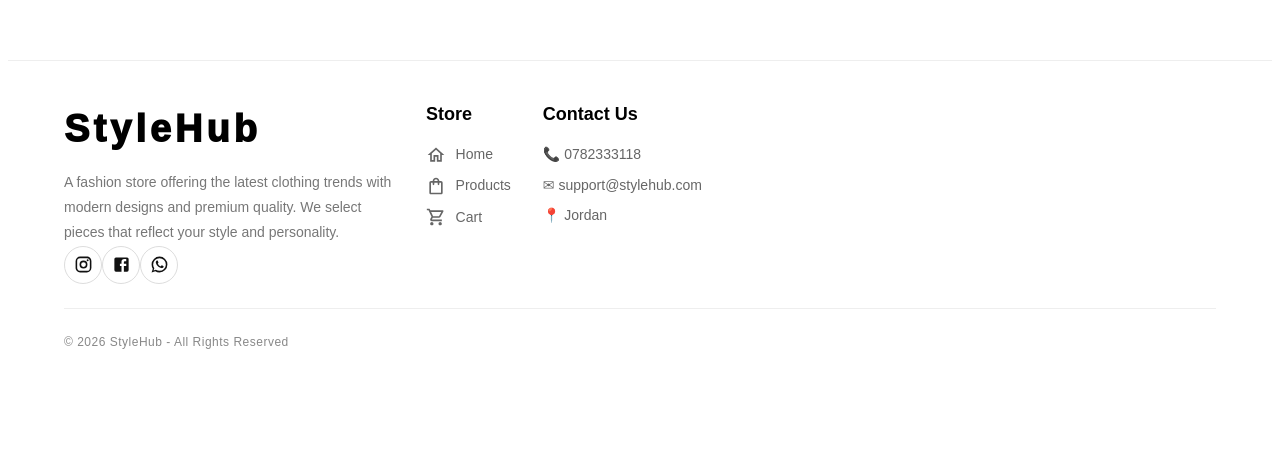
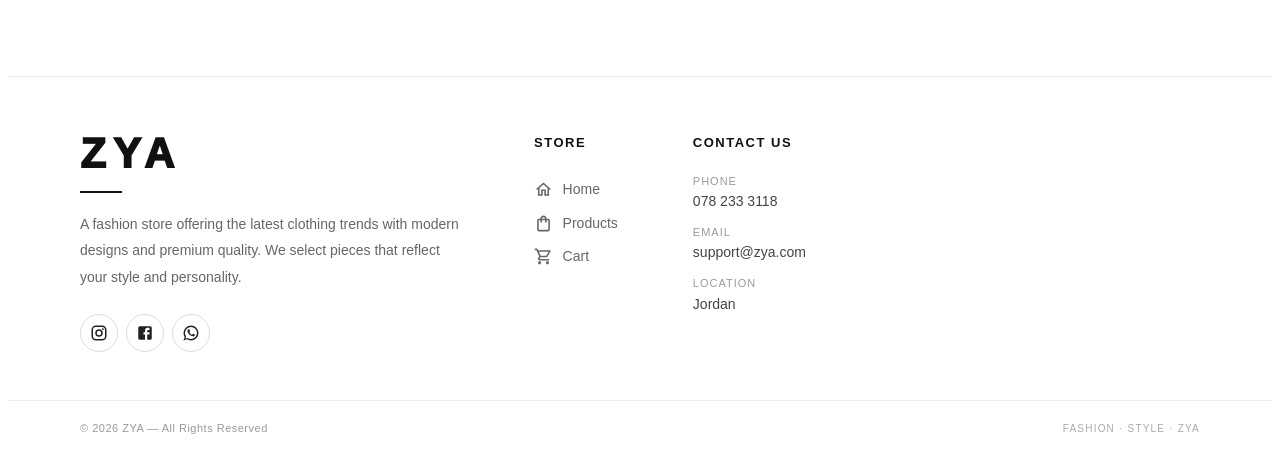
Before and after one commit to Hazim47/stylehub, a React app in the folder frontend/: page /notifications in a window 1280 px wide. Shown: the part 1032-1495 px from the top of the page. Before the commit the page ends 1407 px from the top, so only its background shows below. Built offline with nearby package versions, Linux system fonts and the light colour scheme; no server answers; the HTML template or start-up script is replaced by a standard one.

Commit message:
Update homepage and video

```diff
--- a/frontend/src/components/Footer.jsx
+++ b/frontend/src/components/Footer.jsx
@@ -7,265 +7,404 @@ import WhatsAppIcon from "@mui/icons-material/WhatsApp";
 import HomeOutlinedIcon from "@mui/icons-material/HomeOutlined";
 import ShoppingBagOutlinedIcon from "@mui/icons-material/ShoppingBagOutlined";
 import ShoppingCartOutlinedIcon from "@mui/icons-material/ShoppingCartOutlined";
+import ArrowForwardIosIcon from "@mui/icons-material/ArrowForwardIos";
 
 import { Link } from "react-router-dom";
-
 import { useTranslation } from "react-i18next";
 
 function Footer() {
   const { t } = useTranslation();
 
+  const storeLinks = [
+    {
+      icon: HomeOutlinedIcon,
+      path: "/",
+      title: t("home"),
+    },
+    {
+      icon: ShoppingBagOutlinedIcon,
+      path: "/products",
+      title: t("product"),
+    },
+    {
+      icon: ShoppingCartOutlinedIcon,
+      path: "/cart",
+      title: t("carts"),
+    },
+  ];
+
+  const socialLinks = [
+    {
+      icon: InstagramIcon,
+      link: "https://www.instagram.com/hazim_alqaralleh/?hl=ar",
+      label: "Instagram",
+    },
+    {
+      icon: FacebookIcon,
+      link: "https://www.facebook.com/hazim.al.qaralleh?locale=ar_AR",
+      label: "Facebook",
+    },
+    {
+      icon: WhatsAppIcon,
+      link: "https://wa.me/962782333118",
+      label: "WhatsApp",
+    },
+  ];
+
   return (
     <Box
+      component="footer"
       sx={{
+        mt: { xs: 7, md: 10 },
         background: "#fff",
-
-        color: "#000",
-
-        px: { xs: 3, md: 7 },
-
-        pt: 5,
-
-        pb: 2,
-
-        mt: 8,
-
-        borderTop: "1px solid #eee",
+        color: "#111",
+        borderTop: "1px solid #e8e8e8",
       }}
     >
-      <Grid container spacing={4}>
-        {/* BRAND */}
+      {/* =====================================================
+          MAIN FOOTER
+      ====================================================== */}
+
+      <Box
+        sx={{
+          maxWidth: 1400,
+          mx: "auto",
+          px: { xs: 3, sm: 5, md: 7, lg: 9 },
+          pt: { xs: 5, md: 7 },
+          pb: { xs: 4, md: 6 },
+        }}
+      >
+        <Grid container spacing={{ xs: 5, md: 8 }}>
+          {/* =================================================
+              BRAND
+          ================================================== */}
 
           <Grid item xs={12} md={5}>
             <Typography
+              component={Link}
+              to="/"
               sx={{
-              fontSize: { xs: 32, md: 38 },
-
+                display: "inline-block",
+                color: "#111",
+                textDecoration: "none",
+                fontSize: { xs: 34, md: 42 },
                 fontWeight: 1000,
-
-              letterSpacing: 4,
+                letterSpacing: { xs: 5, md: 7 },
+                lineHeight: 1,
               }}
             >
-            StyleHub
+              ZYA
             </Typography>
+
+            {/* SMALL LINE */}
+
+            <Box
+              sx={{
+                width: 42,
+                height: 2,
+                background: "#111",
+                mt: 2,
+                mb: 2.2,
+              }}
+            />
 
             <Typography
               sx={{
-              mt: 1.5,
-
-              color: "#777",
-
-              fontSize: 14,
-
-              lineHeight: 1.8,
-
-              maxWidth: 330,
+                maxWidth: 390,
+                color: "#666",
+                fontSize: { xs: 13, md: 14 },
+                lineHeight: 1.9,
               }}
             >
               {t("footer.description")}
             </Typography>
 
-          <Box mt={2.5} display="flex" gap={1}>
-            {[
-              {
-                icon: InstagramIcon,
+            {/* SOCIAL */}
 
-                link: "https://www.instagram.com/hazim_alqaralleh/?hl=ar",
-              },
-
-              {
-                icon: FacebookIcon,
-
-                link: "https://www.facebook.com/hazim.al.qaralleh?locale=ar_AR",
-              },
-
-              {
-                icon: WhatsAppIcon,
-
-                link: "https://wa.me/962782333118",
-              },
-            ].map(({ icon: Icon, link }) => (
+            <Box
+              sx={{
+                display: "flex",
+                gap: 1,
+                mt: 3,
+              }}
+            >
+              {socialLinks.map(({ icon: Icon, link, label }) => (
                 <IconButton
                   key={link}
                   component="a"
                   href={link}
                   target="_blank"
+                  rel="noopener noreferrer"
+                  aria-label={label}
                   sx={{
                     width: 38,
+                    height: 38,
+                    border: "1px solid #ddd",
+                    borderRadius: "50%",
+                    color: "#222",
+                    transition: "all .25s ease",
 
-                  height: 38,
-
-                  border: "1px solid #ddd",
-
-                  color: "#111",
-
-                  transition: ".3s",
+                    "& svg": {
+                      fontSize: 18,
+                    },
 
                     "&:hover": {
-                    background: "#000",
-
+                      background: "#111",
                       color: "#fff",
-
+                      borderColor: "#111",
                       transform: "translateY(-3px)",
                     },
                   }}
                 >
-                <Icon sx={{ fontSize: 19 }} />
+                  <Icon />
                 </IconButton>
               ))}
             </Box>
           </Grid>
 
-        {/* LINKS */}
+          {/* =================================================
+              STORE
+          ================================================== */}
 
           <Grid item xs={12} sm={6} md={3}>
             <Typography
               sx={{
-              fontSize: 18,
-
-              fontWeight: 900,
-
-              mb: 2,
+                fontSize: 13,
+                fontWeight: 800,
+                letterSpacing: 1.5,
+                mb: 2.5,
+                textTransform: "uppercase",
               }}
             >
               {t("footer.store")}
             </Typography>
 
-          {[
-            {
-              icon: HomeOutlinedIcon,
-
-              path: "/",
-
-              title: t("home"),
-            },
-
-            {
-              icon: ShoppingBagOutlinedIcon,
-
-              path: "/products",
-
-              title: t("product"),
-            },
-
-            {
-              icon: ShoppingCartOutlinedIcon,
-
-              path: "/cart",
-
-              title: t("carts"),
-            },
-          ].map(({ icon: Icon, path, title }) => (
+            <Box>
+              {storeLinks.map(({ icon: Icon, path, title }) => (
                 <Box
                   key={path}
                   component={Link}
                   to={path}
                   sx={{
                     display: "flex",
+                    alignItems: "center",
+                    justifyContent: "space-between",
+                    maxWidth: 190,
+                    py: 0.8,
+                    color: "#666",
+                    textDecoration: "none",
+                    transition: "all .25s ease",
 
+                    "& .footer-link-left": {
+                      display: "flex",
                       alignItems: "center",
+                      gap: 1.2,
+                    },
 
-                gap: 1.2,
-
-                mb: 1.3,
-
-                textDecoration: "none",
-
-                color: "#666",
-
-                transition: ".3s",
+                    "& .footer-arrow": {
+                      opacity: 0,
+                      transform: "translateX(-4px)",
+                      transition: "all .25s ease",
+                    },
 
                     "&:hover": {
-                  color: "#000",
+                      color: "#111",
+                    },
 
-                  transform: "translateX(5px)",
+                    "&:hover .footer-arrow": {
+                      opacity: 1,
+                      transform: "translateX(0)",
                     },
                   }}
                 >
-              <Icon sx={{ fontSize: 20 }} />
+                  <Box className="footer-link-left">
+                    <Icon
+                      sx={{
+                        fontSize: 19,
+                        color: "inherit",
+                      }}
+                    />
 
                     <Typography
                       sx={{
                         fontSize: 14,
+                        color: "inherit",
                       }}
                     >
                       {title}
                     </Typography>
                   </Box>
+
+                  <ArrowForwardIosIcon
+                    className="footer-arrow"
+                    sx={{
+                      fontSize: 11,
+                    }}
+                  />
+                </Box>
               ))}
+            </Box>
           </Grid>
 
-        {/* CONTACT */}
+          {/* =================================================
+              CONTACT
+          ================================================== */}
 
-        <Grid item xs={12} sm={6} md={3}>
+          <Grid item xs={12} sm={6} md={4}>
             <Typography
               sx={{
-              fontSize: 18,
-
-              fontWeight: 900,
-
-              mb: 2,
+                fontSize: 13,
+                fontWeight: 800,
+                letterSpacing: 1.5,
+                mb: 2.5,
+                textTransform: "uppercase",
               }}
             >
               {t("footer.contact")}
             </Typography>
 
+            <Box
+              sx={{
+                display: "flex",
+                flexDirection: "column",
+                gap: 1.4,
+              }}
+            >
+              <Box>
                 <Typography
                   sx={{
-              color: "#666",
-
-              fontSize: 14,
-
-              mb: 1.2,
+                    color: "#999",
+                    fontSize: 11,
+                    letterSpacing: 1,
+                    mb: 0.3,
+                    textTransform: "uppercase",
                   }}
                 >
-            📞 0782333118
+                  Phone
+                </Typography>
+
+                <Typography
+                  component="a"
+                  href="tel:+962782333118"
+                  sx={{
+                    color: "#444",
+                    fontSize: 14,
+                    textDecoration: "none",
+                    transition: ".2s",
+
+                    "&:hover": {
+                      color: "#000",
+                    },
+                  }}
+                >
+                  078 233 3118
+                </Typography>
+              </Box>
+
+              <Box>
+                <Typography
+                  sx={{
+                    color: "#999",
+                    fontSize: 11,
+                    letterSpacing: 1,
+                    mb: 0.3,
+                    textTransform: "uppercase",
+                  }}
+                >
+                  Email
+                </Typography>
+
+                <Typography
+                  component="a"
+                  href="mailto:support@zya.com"
+                  sx={{
+                    color: "#444",
+                    fontSize: 14,
+                    textDecoration: "none",
+                    transition: ".2s",
+
+                    "&:hover": {
+                      color: "#000",
+                    },
+                  }}
+                >
+                  support@zya.com
+                </Typography>
+              </Box>
+
+              <Box>
+                <Typography
+                  sx={{
+                    color: "#999",
+                    fontSize: 11,
+                    letterSpacing: 1,
+                    mb: 0.3,
+                    textTransform: "uppercase",
+                  }}
+                >
+                  Location
                 </Typography>
 
                 <Typography
                   sx={{
-              color: "#666",
-
+                    color: "#444",
                     fontSize: 14,
-
-              mb: 1.2,
                   }}
                 >
-            ✉ support@stylehub.com
+                  {t("footer.country")}
+                </Typography>
+              </Box>
+            </Box>
+          </Grid>
+        </Grid>
+      </Box>
+
+      {/* =====================================================
+          BOTTOM
+      ====================================================== */}
+
+      <Box
+        sx={{
+          borderTop: "1px solid #eee",
+        }}
+      >
+        <Box
+          sx={{
+            maxWidth: 1400,
+            mx: "auto",
+            px: { xs: 3, sm: 5, md: 7, lg: 9 },
+            py: 2.3,
+
+            display: "flex",
+            alignItems: "center",
+            justifyContent: "space-between",
+
+            flexDirection: { xs: "column", sm: "row" },
+            gap: { xs: 1, sm: 0 },
+          }}
+        >
+          <Typography
+            sx={{
+              color: "#999",
+              fontSize: 11,
+              letterSpacing: 0.5,
+            }}
+          >
+            © 2026 ZYA — {t("footer.rights")}
           </Typography>
 
           <Typography
             sx={{
-              color: "#666",
-
-              fontSize: 14,
+              color: "#aaa",
+              fontSize: 10,
+              letterSpacing: 1.2,
+              textTransform: "uppercase",
             }}
           >
-            📍 {t("footer.country")}
+            Fashion · Style · ZYA
           </Typography>
-        </Grid>
-      </Grid>
-
-      <Divider
-        sx={{
-          my: 3,
-
-          borderColor: "#eee",
-        }}
-      />
-
-      <Typography
-        textAlign="center"
-        sx={{
-          color: "#888",
-
-          fontSize: 12,
-
-          letterSpacing: 0.5,
-        }}
-      >
-        © 2026 StyleHub - {t("footer.rights")}
-      </Typography>
+        </Box>
+      </Box>
     </Box>
   );
 }
--- a/frontend/src/components/css/Navbar.css
+++ b/frontend/src/components/css/Navbar.css
@@ -1088,3 +1088,30 @@ body,
     padding: 35px;
   }
 }
+/* =========================================================
+   PROFILE SIZE
+========================================================= */
+
+.zya-mobile-profile-icon {
+  display: flex;
+  align-items: center;
+  justify-content: center;
+}
+
+.zya-mobile-profile-icon button,
+.zya-mobile-profile-icon svg {
+  width: 30px;
+  height: 30px;
+}
+
+.zya-desktop-profile {
+  display: flex;
+  align-items: center;
+  justify-content: center;
+}
+
+.zya-desktop-profile button,
+.zya-desktop-profile svg {
+  width: 35px;
+  height: 35px;
+}
--- a/frontend/src/pages/Products.jsx
+++ b/frontend/src/pages/Products.jsx
@@ -16,7 +16,6 @@ export default function Products() {
   const { t } = useTranslation();
 
   const [products, setProducts] = useState([]);
-
   const [category, setCategory] = useState("NEW IN");
 
   const [page, setPage] = useState(1);
@@ -27,6 +26,37 @@ export default function Products() {
   const [searchParams] = useSearchParams();
 
   const [search, setSearch] = useState(searchParams.get("search") || "");
+
+  // =========================================================
+  // CATEGORIES
+  // =========================================================
+
+  const categories = [
+    {
+      label: t("products.newIn"),
+      value: "NEW IN",
+    },
+    {
+      label: t("products.clothing"),
+      value: "طقم",
+    },
+    {
+      label: t("products.shoes"),
+      value: "بوت",
+    },
+    {
+      label: t("products.tops"),
+      value: "بلوزة",
+    },
+    {
+      label: t("products.shirts"),
+      value: "قميص",
+    },
+    {
+      label: t("products.trousers"),
+      value: "بنطلون",
+    },
+  ];
 
   // =========================================================
   // READ SEARCH + CATEGORY FROM URL
@@ -46,7 +76,7 @@ export default function Products() {
   }, [searchParams]);
 
   // =========================================================
-  // RESET PAGE WHEN SEARCH OR CATEGORY CHANGES
+  // RESET PAGE WHEN SEARCH / CATEGORY CHANGES
   // =========================================================
 
   useEffect(() => {
@@ -75,7 +105,6 @@ export default function Products() {
         search,
       };
 
-      // NEW IN = newest products
       if (category !== "NEW IN") {
         params.category = category;
       } else {
@@ -98,39 +127,57 @@ export default function Products() {
   };
 
   // =========================================================
-  // FETCH PRODUCTS
+  // FETCH
   // =========================================================
 
   useEffect(() => {
     loadProducts();
   }, [category, page, search]);
 
-  // =========================================================
-  // DISPLAYED PRODUCTS
-  // =========================================================
-
   const displayedProducts = products;
 
   // =========================================================
-  // PAGE TITLE
+  // CATEGORY CLICK
   // =========================================================
 
-  const getCategoryTitle = () => {
-    if (search) {
-      return `"${search}"`;
-    }
-
-    return category;
+  const handleCategoryClick = (value) => {
+    setCategory(value);
+    setPage(1);
   };
 
   return (
     <Box className="products-page">
       {/* =====================================================
+          CATEGORY BAR - MOBILE ONLY
+      ====================================================== */}
+
+      <Box className="category-wrapper mobile-categories">
+        <Box className="category-bar">
+          {categories.map((item) => (
+            <button
+              key={item.value}
+              className={
+                category === item.value ? "category-btn active" : "category-btn"
+              }
+              onClick={() => handleCategoryClick(item.value)}
+            >
+              {item.label}
+            </button>
+          ))}
+        </Box>
+      </Box>
+
+      {/* =====================================================
           HEADER
       ====================================================== */}
 
       <Box className="section-header">
-        <Typography className="section-title">{getCategoryTitle()}</Typography>
+        <Typography className="section-title">
+          {search
+            ? `"${search}"`
+            : categories.find((item) => item.value === category)?.label ||
+              category}
+        </Typography>
 
         <Typography className="section-count">
           {displayedProducts.length} {t("products.products")}
--- a/frontend/src/pages/css/Products.css
+++ b/frontend/src/pages/css/Products.css
@@ -604,3 +604,16 @@
     font-size: 26px !important;
   }
 }
+/* =========================================================
+   CATEGORIES - MOBILE ONLY
+========================================================= */
+
+.mobile-categories {
+  display: none;
+}
+
+@media (max-width: 768px) {
+  .mobile-categories {
+    display: block;
+  }
+}
```
Lines whose indentation alone changed are shown as unchanged.
